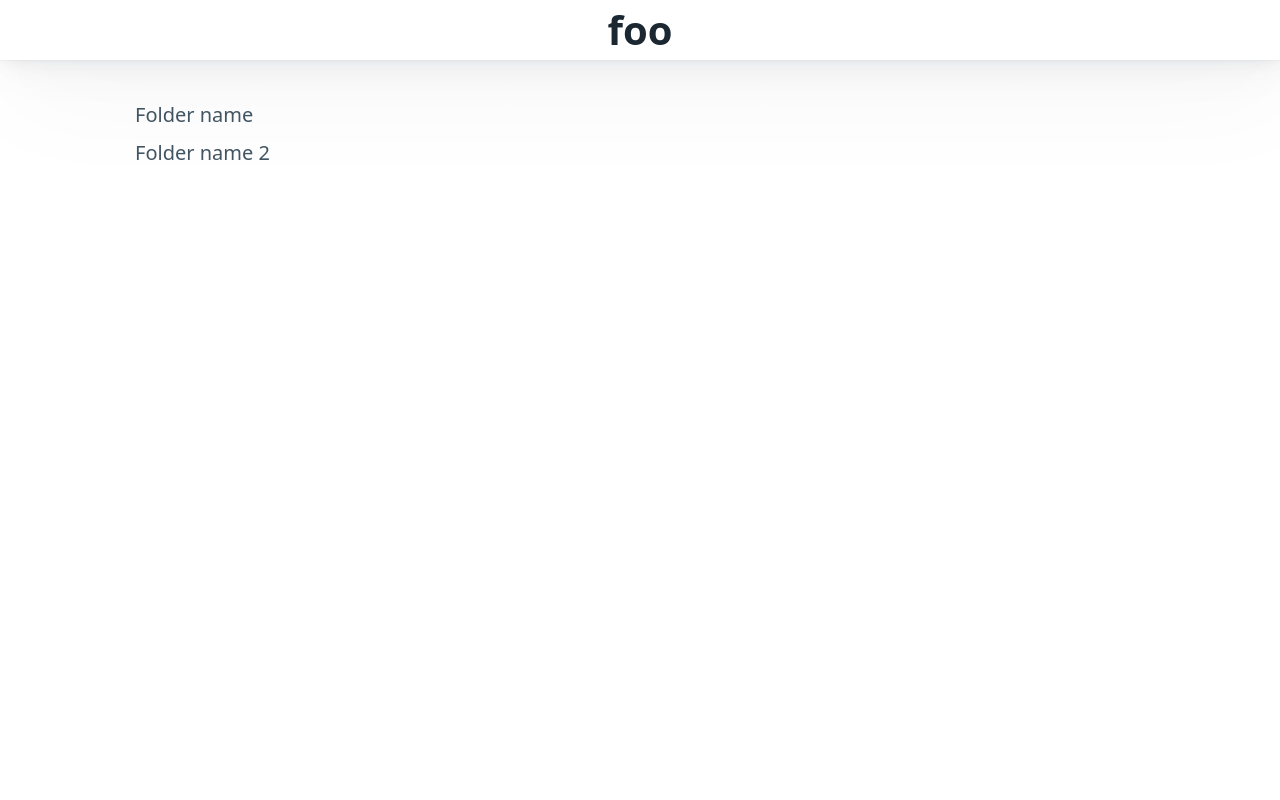
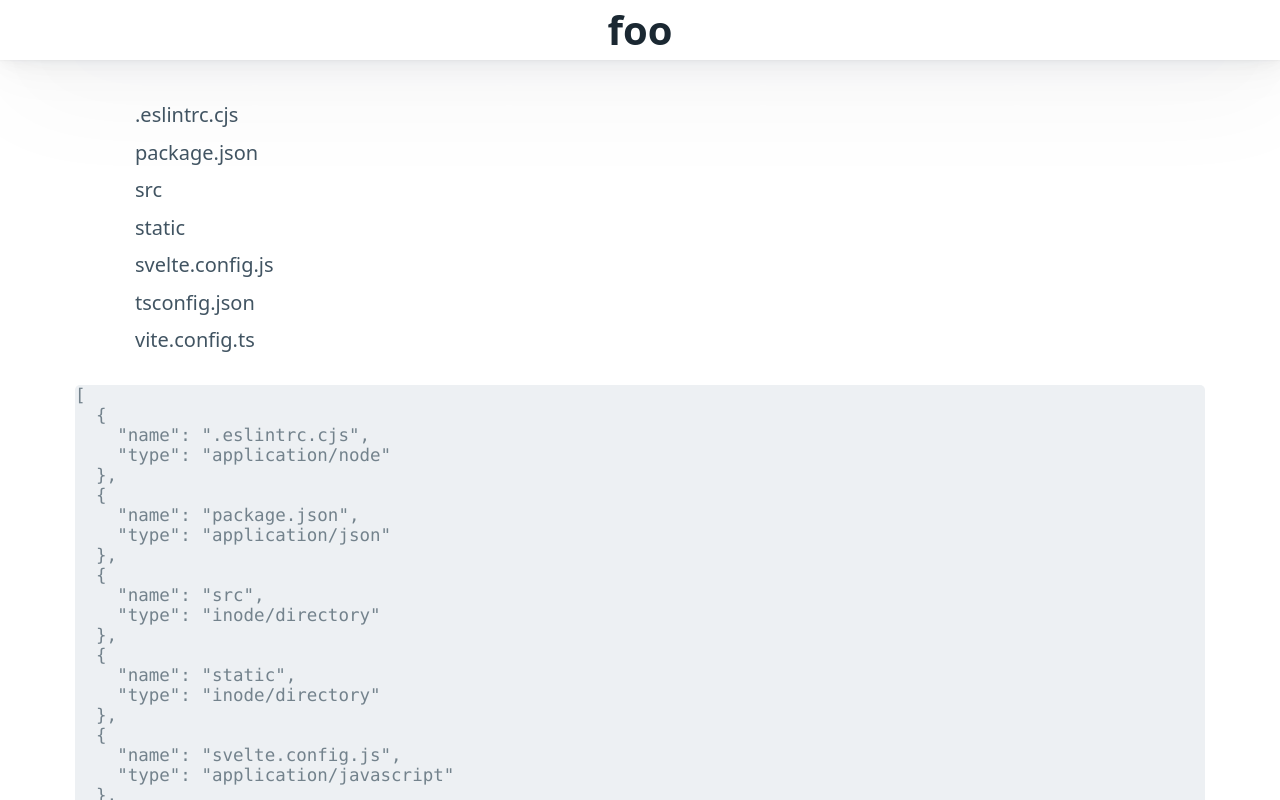
Before and after one commit to christopher-l/upload-share, a SvelteKit app: page / in a window 1280 px wide. Shown: the top 800 px of the page. Built offline with nearby package versions, Linux system fonts and the light colour scheme.

Commit message:
Read files

```diff
--- a/package.json
+++ b/package.json
@@ -15,6 +15,7 @@
 	"devDependencies": {
 		"@sveltejs/adapter-auto": "^2.0.0",
 		"@sveltejs/kit": "^1.20.4",
+		"@types/mime": "^3.0.3",
 		"@typescript-eslint/eslint-plugin": "^6.0.0",
 		"@typescript-eslint/parser": "^6.0.0",
 		"eslint": "^8.28.0",
@@ -33,6 +34,7 @@
 	"type": "module",
 	"dependencies": {
 		"@picocss/pico": "^1.5.10",
-		"iconify-icon": "^1.0.8"
+		"iconify-icon": "^1.0.8",
+		"mime": "^3.0.0"
 	}
 }
--- /dev/null
+++ b/src/routes/+page.server.ts
@@ -0,0 +1,23 @@
+import type { PageServerLoad } from './$types';
+import { readdir, lstat } from 'fs/promises';
+import { getType } from 'mime';
+
+interface FileEntry {
+	name: string;
+	type: string | null;
+}
+
+export const load: PageServerLoad<{ fileList: FileEntry[] }> = async ({ params }) => {
+	const files = await readdir('.');
+	const stats = await Promise.all(files.map((file) => lstat(file)));
+
+	const fileList = files.map((name, index) => {
+		const isDirectory = stats[index].isDirectory();
+		return {
+			name,
+			type: isDirectory ? 'inode/directory' : getType(name)
+		};
+	});
+
+	return { fileList };
+};
--- a/src/routes/+page.svelte
+++ b/src/routes/+page.svelte
@@ -1,20 +1,40 @@
+<script lang="ts">
+	import type { PageData } from './$types';
+	export let data: PageData;
+
+	const iconMap = {
+		'inode/directory': 'mdi:folder',
+		'text/markdown': 'mdi:language-markdown',
+		'application/json': 'mdi:code-json',
+		'application/javascript': 'mdi:language-javascript',
+		image: 'mdi:image',
+		video: 'mdi:filmstrip',
+		other: 'mdi:file'
+	};
+
+	function getIcon(type: string | null): string {
+		const baseType = type?.split('/', 1)?.[0];
+		return (
+			iconMap[type as keyof typeof iconMap] ??
+			iconMap[baseType as keyof typeof iconMap] ??
+			iconMap.other
+		);
+	}
+</script>
+
 <main class="container">
 	<ul>
-		<li>
-			<iconify-icon icon="material-symbols:folder" width="36" height="36" />
-			<span>Folder name</span>
-			<button class="icon-button">
-				<iconify-icon icon="ic:baseline-more-vert" width="36" height="36" />
-			</button>
-		</li>
-		<li>
-			<iconify-icon icon="material-symbols:folder" width="36" height="36" />
-			<span>Folder name 2</span>
-			<button class="icon-button">
-				<iconify-icon icon="ic:baseline-more-vert" width="36" height="36" />
-			</button>
-		</li>
+		{#each data.fileList as { name, type }, i}
+			<li>
+				<iconify-icon icon={getIcon(type)} width="36" height="36" />
+				<span>{name}</span>
+				<button class="icon-button">
+					<iconify-icon icon="ic:baseline-more-vert" width="36" height="36" />
+				</button>
+			</li>
+		{/each}
 	</ul>
+	<pre>{JSON.stringify(data.fileList, null, 2)}</pre>
 </main>
 
 <style lang="scss">
```
Also changed, not shown: 1 other file (tests, documents, lock files or other folders).
